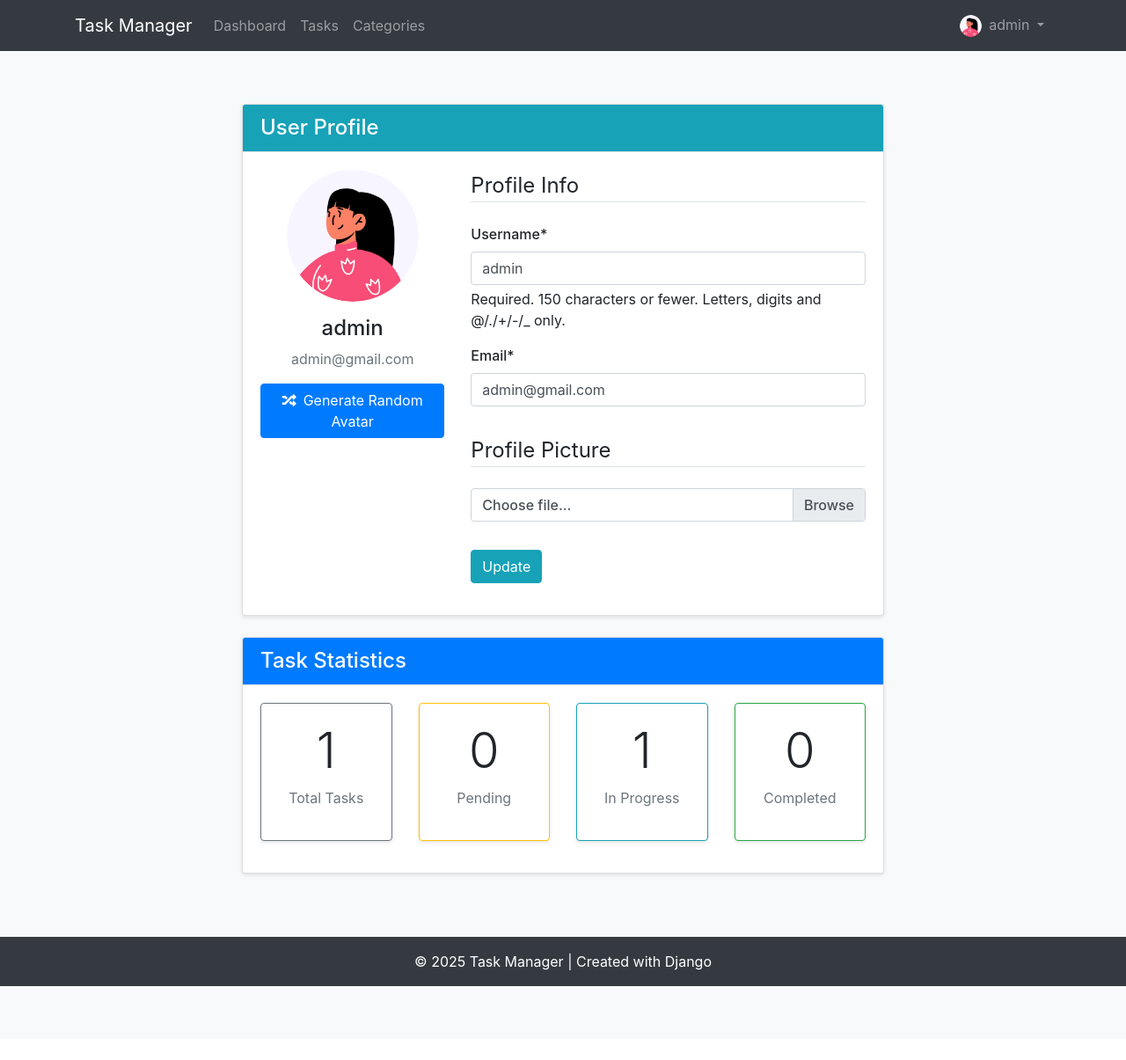
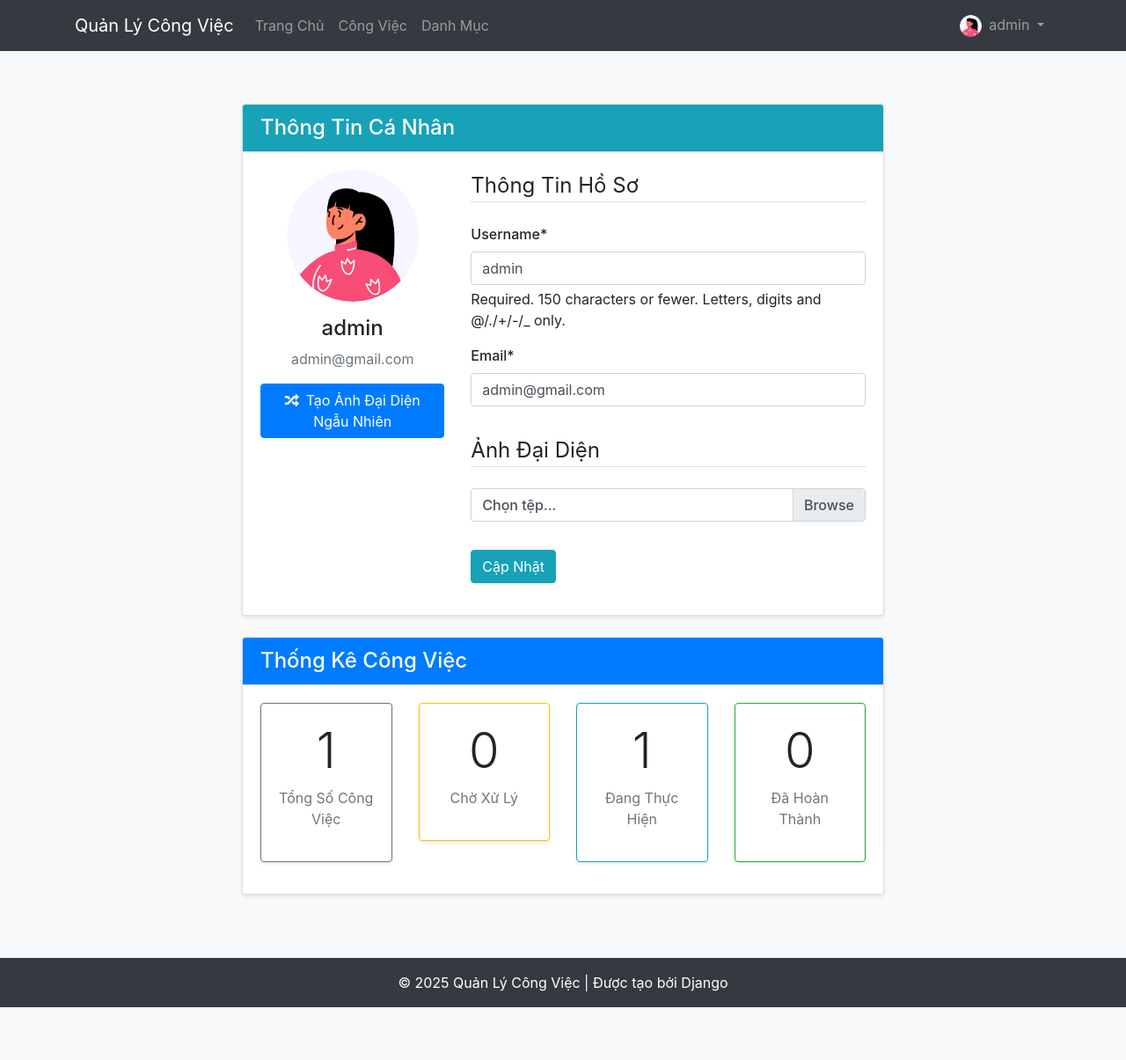
Before and after one commit to HyyyIT/ptud-gk-de-2, a Django app: page /profile/ in a window 1280 px wide. Shown: the whole page at 88% size. Before the commit the page ends 1121 px from the top, so only its background shows below. Run offline with Django 5.2, Linux system fonts and the light colour scheme; a user stored in the database is signed in; data comes from the database, SQL or seed files in the repository; both versions use the stored data as it was after the commit; some libraries are stand-ins or nearby versions.

Commit message:
Cập nhật lần 3

```diff
--- a/taskmanager/tasks/templates/tasks/base.html
+++ b/taskmanager/tasks/templates/tasks/base.html
@@ -1,9 +1,9 @@
 <!DOCTYPE html>
-<html lang="en">
+<html lang="vi">
 <head>
     <meta charset="UTF-8">
     <meta name="viewport" content="width=device-width, initial-scale=1.0">
-    <title>{% block title %}Task Manager{% endblock %}</title>
+    <title>{% block title %}Quản Lý Công Việc{% endblock %}</title>
 
     <!-- Bootstrap CSS -->
     <link rel="stylesheet" href="https://cdn.jsdelivr.net/npm/bootstrap@4.6.0/dist/css/bootstrap.min.css">
@@ -18,10 +18,10 @@
     {% block extra_css %}{% endblock %}
 </head>
 <body>
-    <!-- Navigation Bar -->
+    <!-- Thanh điều hướng -->
     <nav class="navbar navbar-expand-lg navbar-dark bg-dark">
         <div class="container">
-            <a class="navbar-brand" href="{% url 'dashboard' %}">Task Manager</a>
+            <a class="navbar-brand" href="{% url 'dashboard' %}">Quản Lý Công Việc</a>
             <button class="navbar-toggler" type="button" data-toggle="collapse" data-target="#navbarNav">
                 <span class="navbar-toggler-icon"></span>
             </button>
@@ -29,13 +29,13 @@
                 <ul class="navbar-nav mr-auto">
                     {% if user.is_authenticated %}
                     <li class="nav-item">
-                        <a class="nav-link" href="{% url 'dashboard' %}">Dashboard</a>
+                        <a class="nav-link" href="{% url 'dashboard' %}">Trang Chủ</a>
                     </li>
                     <li class="nav-item">
-                        <a class="nav-link" href="{% url 'task-list' %}">Tasks</a>
+                        <a class="nav-link" href="{% url 'task-list' %}">Công Việc</a>
                     </li>
                     <li class="nav-item">
-                        <a class="nav-link" href="{% url 'category-list' %}">Categories</a>
+                        <a class="nav-link" href="{% url 'category-list' %}">Danh Mục</a>
                     </li>
                     {% endif %}
                 </ul>
@@ -57,20 +57,20 @@
                         </a>
                         <div class="dropdown-menu dropdown-menu-right" aria-labelledby="userDropdown">
                             <a class="dropdown-item" href="{% url 'profile' %}">
-                                <i class="fas fa-user-cog mr-2"></i>Profile
+                                <i class="fas fa-user-cog mr-2"></i>Hồ Sơ
                             </a>
                             <div class="dropdown-divider"></div>
                             <a class="dropdown-item" href="{% url 'logout' %}">
-                                <i class="fas fa-sign-out-alt mr-2"></i>Logout
+                                <i class="fas fa-sign-out-alt mr-2"></i>Đăng Xuất
                             </a>
                         </div>
                     </li>
                     {% else %}
                     <li class="nav-item">
-                        <a class="nav-link" href="{% url 'login' %}">Login</a>
+                        <a class="nav-link" href="{% url 'login' %}">Đăng Nhập</a>
                     </li>
                     <li class="nav-item">
-                        <a class="nav-link" href="{% url 'register' %}">Register</a>
+                        <a class="nav-link" href="{% url 'register' %}">Đăng Ký</a>
                     </li>
                     {% endif %}
                 </ul>
@@ -78,7 +78,7 @@
         </div>
     </nav>
 
-    <!-- Messages -->
+    <!-- Thông báo -->
     <div class="container mt-3">
         {% if messages %}
             {% for message in messages %}
@@ -89,17 +89,17 @@
         {% endif %}
     </div>
 
-    <!-- Main Content -->
+    <!-- Nội dung chính -->
     {% block content %}{% endblock %}
 
-    <!-- Footer -->
+    <!-- Chân trang -->
     <footer class="bg-dark text-white text-center py-3 mt-5">
         <div class="container">
-            <p class="mb-0">&copy; 2025 Task Manager | Created with Django</p>
+            <p class="mb-0">&copy; 2025 Quản Lý Công Việc | Được tạo bởi Django</p>
         </div>
     </footer>
 
-    <!-- jQuery and Bootstrap JS -->
+    <!-- jQuery và Bootstrap JS -->
     <script src="https://code.jquery.com/jquery-3.5.1.slim.min.js"></script>
     <script src="https://cdn.jsdelivr.net/npm/bootstrap@4.6.0/dist/js/bootstrap.bundle.min.js"></script>
 
--- a/taskmanager/tasks/templates/tasks/profile.html
+++ b/taskmanager/tasks/templates/tasks/profile.html
@@ -1,7 +1,7 @@
 {% extends 'tasks/base.html' %}
 {% load crispy_forms_tags %}
 
-{% block title %}Profile - Task Manager{% endblock %}
+{% block title %}Hồ Sơ - Quản Lý Công Việc{% endblock %}
 
 {% block content %}
 <div class="container mt-4">
@@ -9,14 +9,14 @@
         <div class="col-md-8">
             <div class="card mb-4">
                 <div class="card-header bg-info text-white">
-                    <h4 class="mb-0">User Profile</h4>
+                    <h4 class="mb-0">Thông Tin Cá Nhân</h4>
                 </div>
                 <div class="card-body">
                     <div class="row">
                         <div class="col-md-4 text-center mb-4">
                             <div class="position-relative d-inline-block">
                                 <img id="avatarPreview" class="img-fluid rounded-circle" style="width: 150px; height: 150px; object-fit: cover;"
-                                     src="{{ user.profile.avatar.url }}" alt="{{ user.username }}'s Avatar">
+                                     src="{{ user.profile.avatar.url }}" alt="Ảnh đại diện của {{ user.username }}">
                                 {% if overdue_tasks_count > 0 %}
                                 <div class="position-absolute badge badge-danger p-2" style="top: 0; right: 0;">
                                     {{ overdue_tasks_count }}
@@ -26,26 +26,26 @@
                             <h4 class="mt-3">{{ user.username }}</h4>
                             <p class="text-muted">{{ user.email }}</p>
                             <button type="button" class="btn btn-primary mb-3" id="generateRandomAvatar">
-                                <i class="fas fa-random mr-2"></i>Generate Random Avatar
+                                <i class="fas fa-random mr-2"></i>Tạo Ảnh Đại Diện Ngẫu Nhiên
                             </button>
                         </div>
                         <div class="col-md-8">
                             <form method="POST" enctype="multipart/form-data" id="profileForm">
                                 {% csrf_token %}
                                 <fieldset class="form-group">
-                                    <legend class="border-bottom mb-4">Profile Info</legend>
+                                    <legend class="border-bottom mb-4">Thông Tin Hồ Sơ</legend>
                                     {{ u_form|crispy }}
                                 </fieldset>
                                 <fieldset class="form-group">
-                                    <legend class="border-bottom mb-4">Profile Picture</legend>
+                                    <legend class="border-bottom mb-4">Ảnh Đại Diện</legend>
                                     <div class="custom-file mb-3">
                                         <input type="file" class="custom-file-input" id="id_avatar" name="avatar" accept="image/*">
-                                        <label class="custom-file-label" for="id_avatar">Choose file...</label>
+                                        <label class="custom-file-label" for="id_avatar">Chọn tệp...</label>
                                     </div>
                                     <input type="hidden" id="avatarUrl" name="avatar_url">
                                 </fieldset>
                                 <div class="form-group">
-                                    <button class="btn btn-info" type="submit">Update</button>
+                                    <button class="btn btn-info" type="submit">Cập Nhật</button>
                                 </div>
                             </form>
                         </div>
@@ -53,10 +53,10 @@
                 </div>
             </div>
 
-            <!-- Task Statistics -->
+            <!-- Thống Kê Công Việc -->
             <div class="card mb-4">
                 <div class="card-header bg-primary text-white">
-                    <h4 class="mb-0">Task Statistics</h4>
+                    <h4 class="mb-0">Thống Kê Công Việc</h4>
                 </div>
                 <div class="card-body">
                     <div class="row text-center">
@@ -64,7 +64,7 @@
                             <div class="card border-secondary mb-3">
                                 <div class="card-body">
                                     <h1 class="display-4">{{ total_tasks_count }}</h1>
-                                    <p class="text-muted">Total Tasks</p>
+                                    <p class="text-muted">Tổng Số Công Việc</p>
                                 </div>
                             </div>
                         </div>
@@ -72,7 +72,7 @@
                             <div class="card border-warning mb-3">
                                 <div class="card-body">
                                     <h1 class="display-4">{{ pending_tasks_count }}</h1>
-                                    <p class="text-muted">Pending</p>
+                                    <p class="text-muted">Chờ Xử Lý</p>
                                 </div>
                             </div>
                         </div>
@@ -80,7 +80,7 @@
                             <div class="card border-info mb-3">
                                 <div class="card-body">
                                     <h1 class="display-4">{{ in_progress_tasks_count }}</h1>
-                                    <p class="text-muted">In Progress</p>
+                                    <p class="text-muted">Đang Thực Hiện</p>
                                 </div>
                             </div>
                         </div>
@@ -88,7 +88,7 @@
                             <div class="card border-success mb-3">
                                 <div class="card-body">
                                     <h1 class="display-4">{{ completed_tasks_count }}</h1>
-                                    <p class="text-muted">Completed</p>
+                                    <p class="text-muted">Đã Hoàn Thành</p>
                                 </div>
                             </div>
                         </div>
@@ -96,9 +96,9 @@
 
                     {% if overdue_tasks_count > 0 %}
                     <div class="alert alert-danger mt-3">
-                        <h5 class="alert-heading">Warning: Overdue Tasks!</h5>
-                        <p>You have {{ overdue_tasks_count }} task(s) that are past their deadline. Please check your task list.</p>
-                        <a href="{% url 'task-list' %}" class="btn btn-danger btn-sm">View Tasks</a>
+                        <h5 class="alert-heading">Cảnh Báo: Công Việc Quá Hạn!</h5>
+                        <p>Bạn có {{ overdue_tasks_count }} công việc đã quá hạn. Vui lòng kiểm tra danh sách công việc của bạn.</p>
+                        <a href="{% url 'task-list' %}" class="btn btn-danger btn-sm">Xem Công Việc</a>
                     </div>
                     {% endif %}
                 </div>
@@ -126,21 +126,21 @@ document.addEventListener('DOMContentLoaded', function() {
                 avatarUrlInput.value = avatarUrl;
             }
         } catch (error) {
-            console.error('Error generating avatar:', error);
+            console.error('Lỗi khi tạo ảnh đại diện:', error);
         }
     });
 
-    // Update file input label when file is selected
+    // Cập nhật nhãn input file khi file được chọn
     fileInput.addEventListener('change', function() {
-        const fileName = this.files[0]?.name || 'Choose file...';
+        const fileName = this.files[0]?.name || 'Chọn tệp...';
         fileLabel.textContent = fileName;
 
-        // Preview selected file
+        // Xem trước file đã chọn
         if (this.files && this.files[0]) {
             const reader = new FileReader();
             reader.onload = function(e) {
                 avatarPreview.src = e.target.result;
-                avatarUrlInput.value = ''; // Clear avatar URL when file is selected
+                avatarUrlInput.value = ''; // Xóa URL ảnh đại diện khi file được chọn
             };
             reader.readAsDataURL(this.files[0]);
         }
```
Also changed, not shown: requirements.txt (added, +13 -0 lines), taskmanager/tasks/templates/tasks/category_form.html (+4 -4 lines), taskmanager/tasks/templates/tasks/category_list.html (+14 -14 lines), taskmanager/tasks/templates/tasks/logout.html (+5 -5 lines), taskmanager/tasks/templates/tasks/register.html (+4 -4 lines), taskmanager/tasks/templates/tasks/task_detail.html (+15 -15 lines), taskmanager/tasks/templates/tasks/task_form.html (+6 -6 lines), taskmanager/tasks/templates/tasks/task_list.html (+26 -26 lines), README.md, taskmanager/db.sqlite3, taskmanager/media/avatars/avatar_admin_XhEzyUq.png (added), taskmanager/media/avatars/avatar_admin_wY4OzHT.png (added), taskmanager/media/avatars/correlation_heatmap.png (added).
